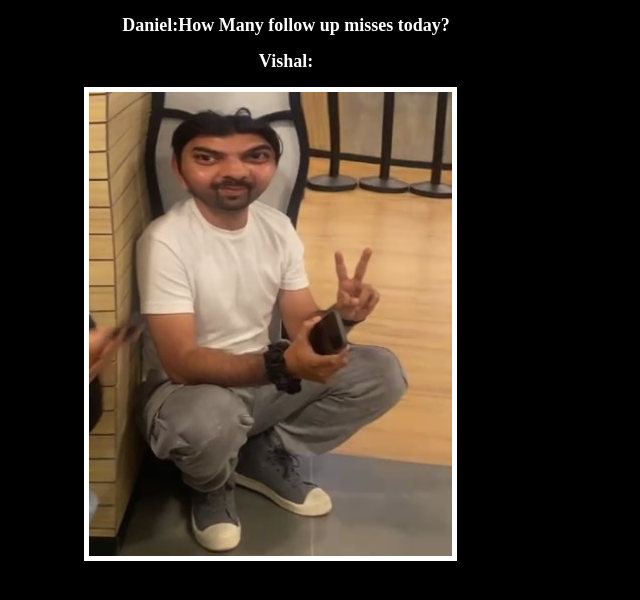
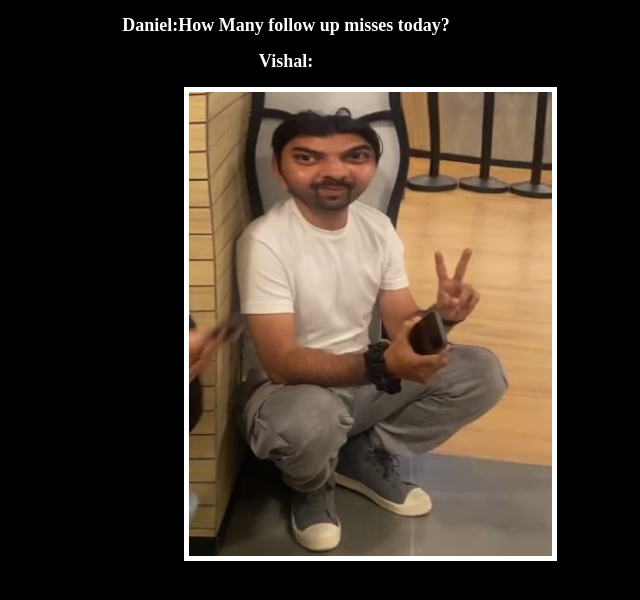
Before and after one commit to vvar-web/Vishal1, a plain HTML site: page index.html in a window 1280 px wide. Shown: the whole page, without its empty margins (354-994 px from the left). Drawn offline with Linux system fonts and the light colour scheme.

Commit message:
Update style.css

```diff
--- a/style.css
+++ b/style.css
@@ -5,7 +5,7 @@ html{
 
 img{
     border: 5px solid white;
-    margin-left: 430px ;
+    margin-left: 530px ;
 }
 
 h2{
```
